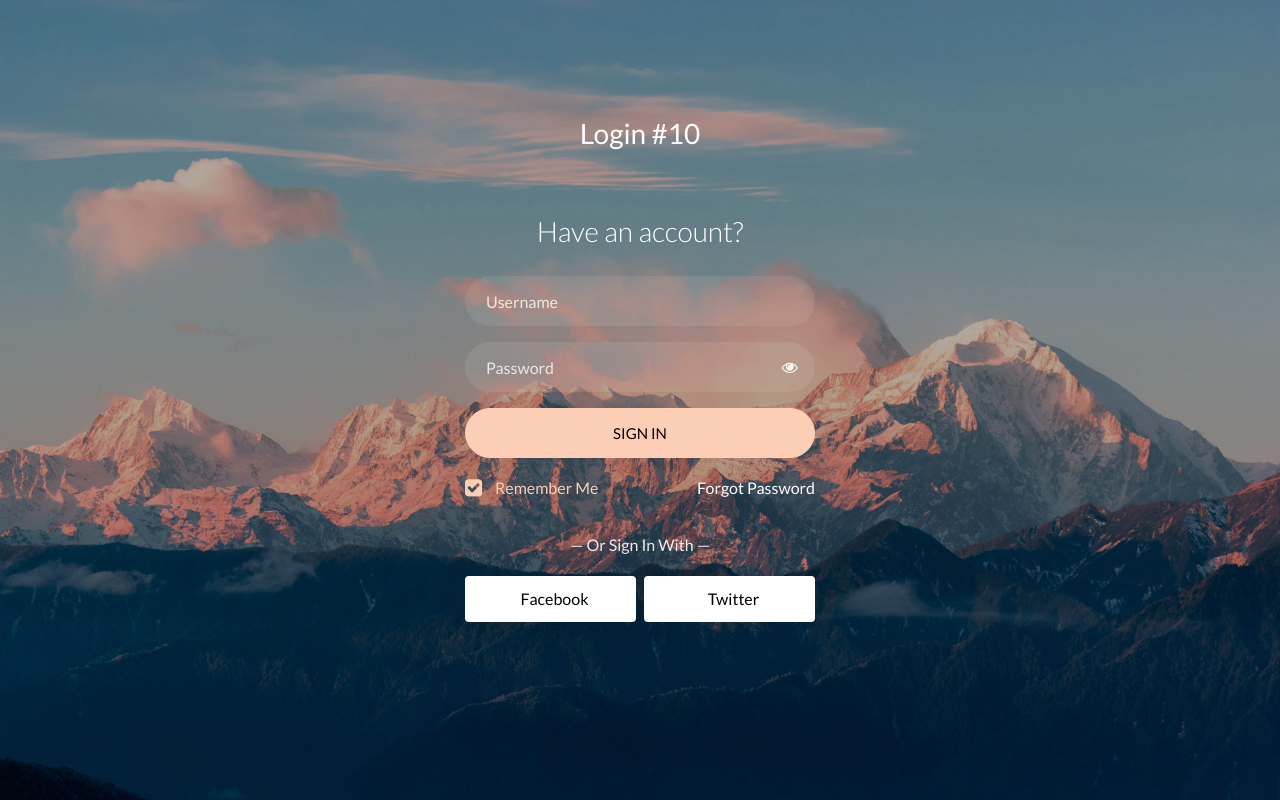
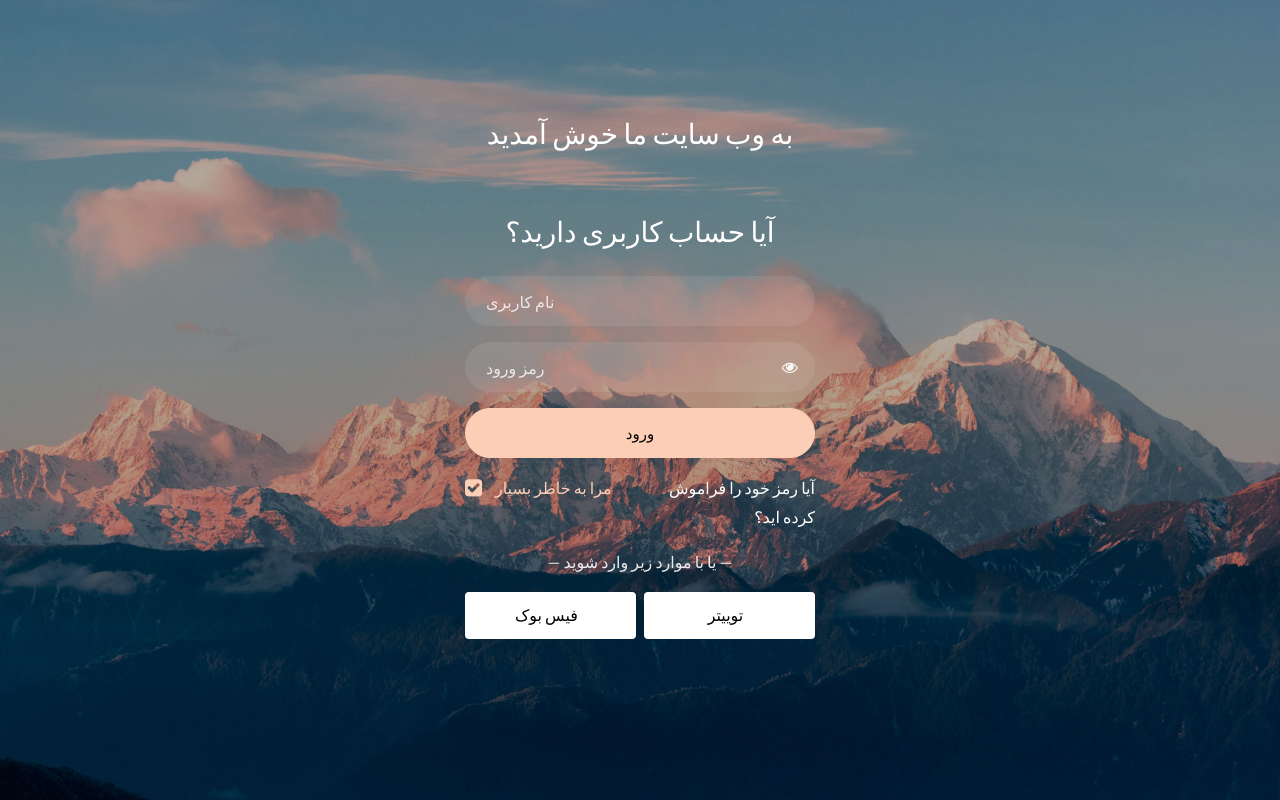
Before and after one commit to alikazemzadeh76/West_Blog, a Django app: page /login/ in a window 1280 px wide. Run offline with Django 4.2, Linux system fonts and the light colour scheme; some libraries are stand-ins or nearby versions.

Commit message:
"first drape login form"

```diff
--- a/account_app/templates/account_app/login.html
+++ b/account_app/templates/account_app/login.html
@@ -18,40 +18,40 @@
 		<div class="container">
 			<div class="row justify-content-center">
 				<div class="col-md-6 text-center mb-5">
-					<h2 class="heading-section">Login #10</h2>
+					<h2 class="heading-section">به وب سایت ما خوش آمدید</h2>
 				</div>
 			</div>
 			<div class="row justify-content-center">
 				<div class="col-md-6 col-lg-4">
 					<div class="login-wrap p-0">
-		      	<h3 class="mb-4 text-center">Have an account?</h3>
+		      	<h3 class="mb-4 text-center">آیا حساب کاربری دارید؟</h3>
 		      	<form action="#" class="signin-form">
 		      		<div class="form-group">
-		      			<input type="text" class="form-control" placeholder="Username" required>
+		      			<input type="text" class="form-control" placeholder="نام کاربری" required>
 		      		</div>
 	            <div class="form-group">
-	              <input id="password-field" type="password" class="form-control" placeholder="Password" required>
+	              <input id="password-field" type="password" class="form-control" placeholder="رمز ورود" required>
 	              <span toggle="#password-field" class="fa fa-fw fa-eye field-icon toggle-password"></span>
 	            </div>
 	            <div class="form-group">
-	            	<button type="submit" class="form-control btn btn-primary submit px-3">Sign In</button>
+	            	<button type="submit" class="form-control btn btn-primary submit px-3">ورود</button>
 	            </div>
 	            <div class="form-group d-md-flex">
 	            	<div class="w-50">
-		            	<label class="checkbox-wrap checkbox-primary">Remember Me
+		            	<label class="checkbox-wrap checkbox-primary">مرا به خاطر بسپار
 									  <input type="checkbox" checked>
 									  <span class="checkmark"></span>
 									</label>
 								</div>
 								<div class="w-50 text-md-right">
-									<a href="#" style="color: #fff">Forgot Password</a>
+									<a href="#" style="color: #fff">آیا رمز خود را فراموش کرده اید؟</a>
 								</div>
 	            </div>
 	          </form>
-	          <p class="w-100 text-center">&mdash; Or Sign In With &mdash;</p>
+	          <p class="w-100 text-center">&mdash; یا با موارد زیر وارد شوید &mdash;</p>
 	          <div class="social d-flex text-center">
-	          	<a href="#" class="px-2 py-2 mr-md-1 rounded"><span class="ion-logo-facebook mr-2"></span> Facebook</a>
-	          	<a href="#" class="px-2 py-2 ml-md-1 rounded"><span class="ion-logo-twitter mr-2"></span> Twitter</a>
+	          	<a href="#" class="px-2 py-2 mr-md-1 rounded"><span class="ion-logo-facebook mr-2"></span> فیس بوک</a>
+	          	<a href="#" class="px-2 py-2 ml-md-1 rounded"><span class="ion-logo-twitter mr-2"></span> توییتر</a>
 	          </div>
 		      </div>
 				</div>
```
